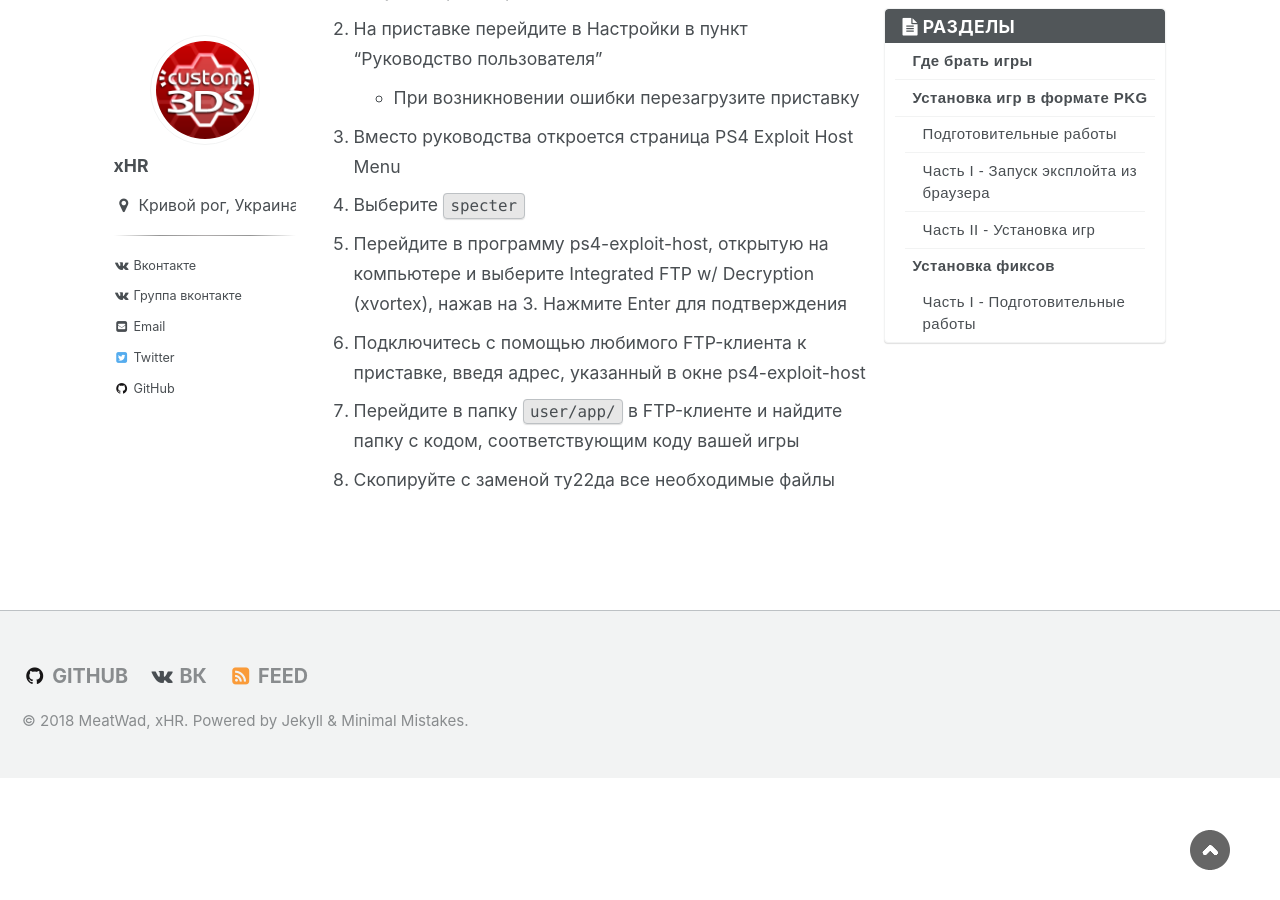
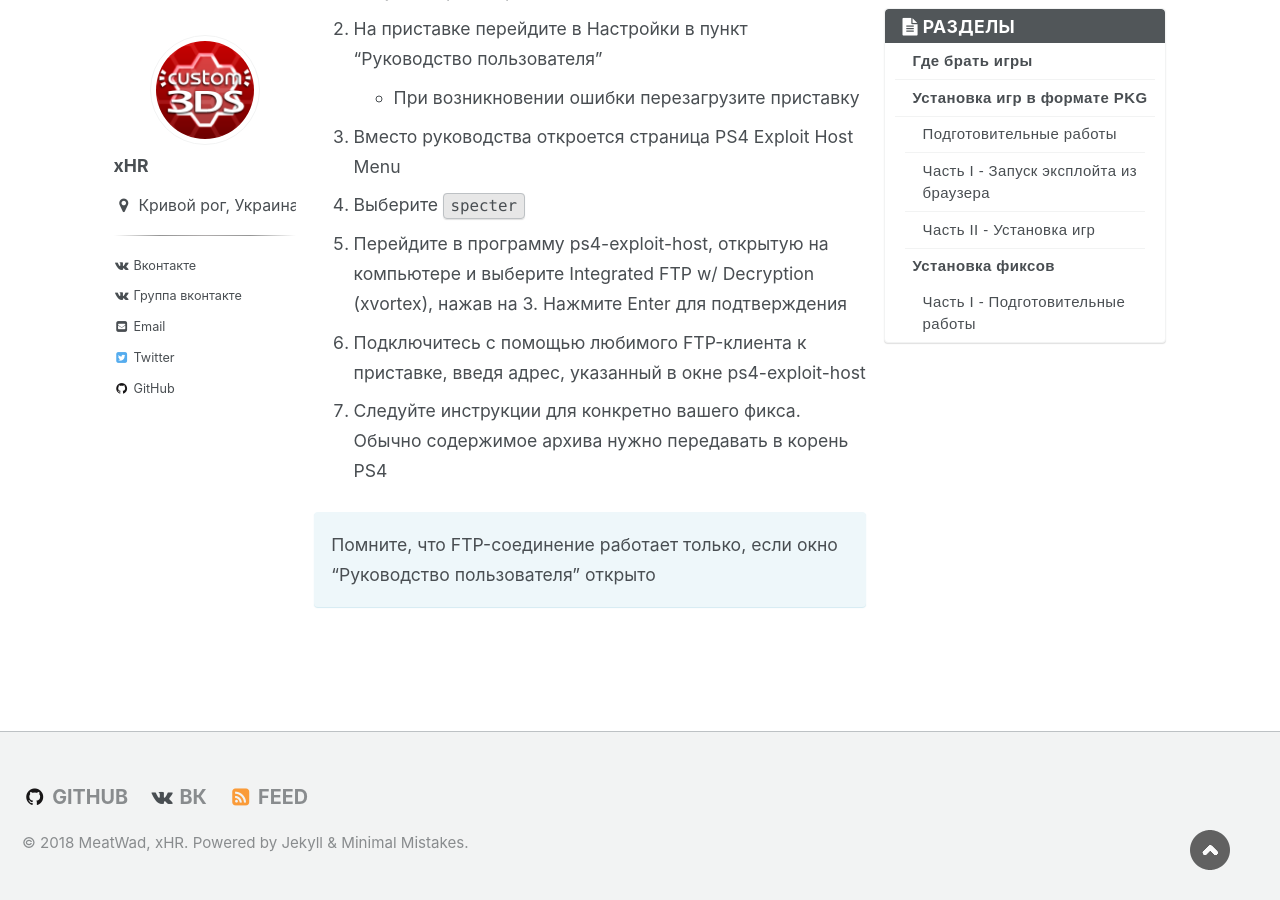
Before and after one commit to rashevskyv/ps4, a Jekyll site: the page built from _pages/games.md, in a window 1280 px wide and 900 px high, scrolled down 2753 px. Built offline with Jekyll 4.4.1, drawn with Linux system fonts in a browser that asks for light colours; nearby versions of some CDN libraries.

Commit message:
add some info

```diff
--- a/_pages/games.md
+++ b/_pages/games.md
@@ -61,5 +61,7 @@ author_profile: true
 1. Выберите `specter`
 1. Перейдите в программу ps4-exploit-host, открытую на компьютере и выберите Integrated FTP w/ Decryption (xvortex), нажав на 3. Нажмите Enter для подтверждения
 1. Подключитесь с помощью любимого FTP-клиента к приставке, введя адрес, указанный в окне ps4-exploit-host
-1. Перейдите в папку `user/app/` в FTP-клиенте и найдите папку с кодом, соответствующим коду вашей игры
-1. Скопируйте с заменой ту22да все необходимые файлы
+1. Следуйте инструкции для конкретно вашего фикса. Обычно содержимое архива нужно передавать в корень PS4
+
+Помните, что FTP-соединение работает только, если окно "Руководство пользователя" открыто
+{: .notice--info}
```
